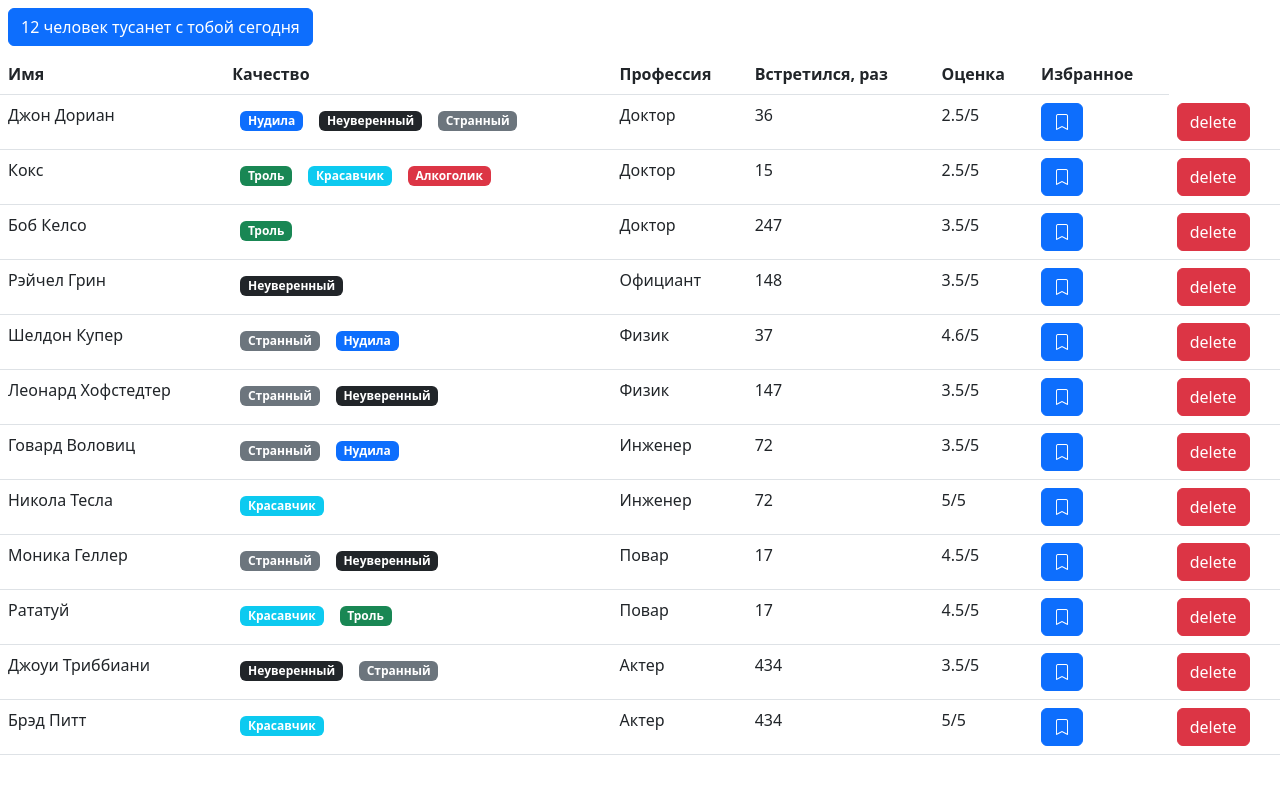
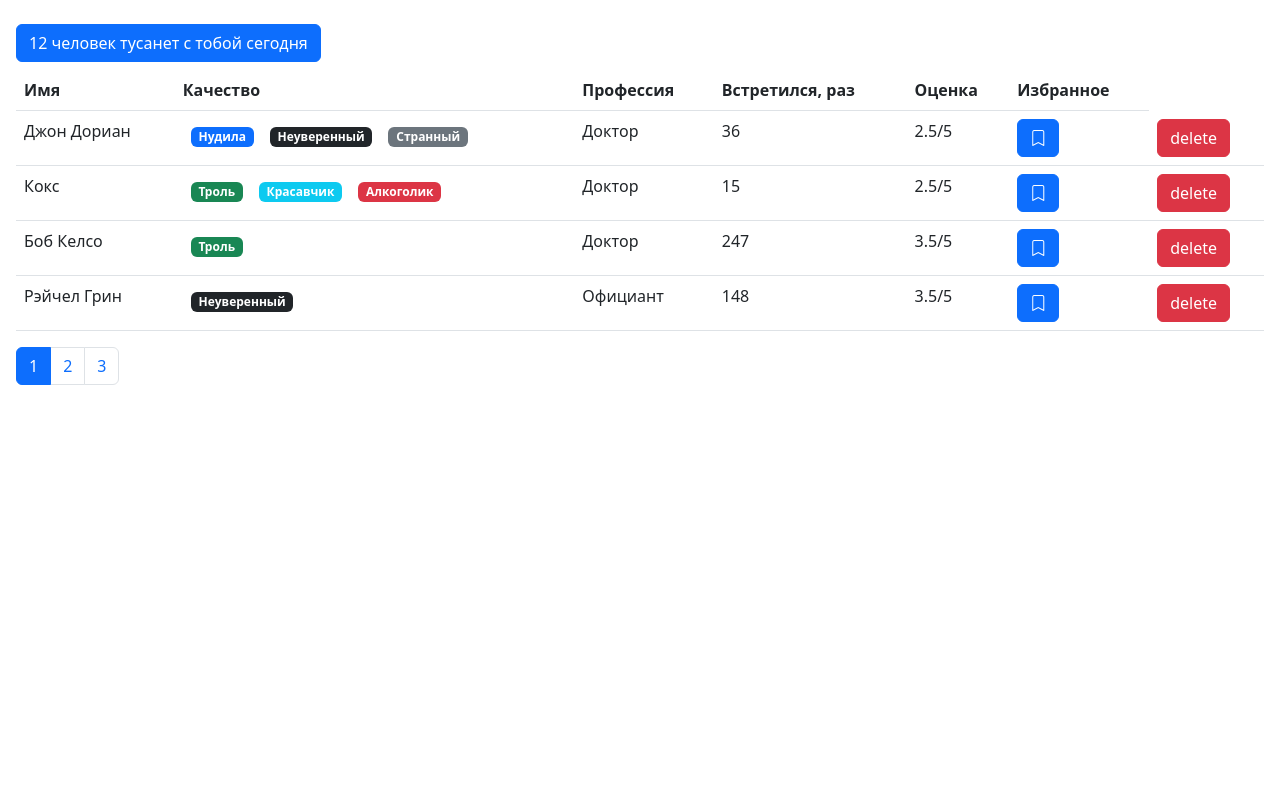
Before and after one commit to NMKD/fast-company, a React (Create React App) app: page / in a window 1280 px wide. Shown: the top 794 px of the page. Built offline with nearby package versions, Linux system fonts and the light colour scheme.

Commit message:
adding paginate, used module lodash

```diff
--- a/package.json
+++ b/package.json
@@ -7,6 +7,8 @@
     "@testing-library/react": "^13.4.0",
     "@testing-library/user-event": "^13.5.0",
     "bootstrap": "^5.2.3",
+    "lodash": "^4.17.21",
+    "prop-types": "^15.8.1",
     "react": "^18.2.0",
     "react-dom": "^18.2.0",
     "react-scripts": "5.0.1",
--- a/src/App.js
+++ b/src/App.js
@@ -2,6 +2,8 @@
 import Users from "./components/User/users";
 import api from "./api/index";
 import SearchStatus from "./components/User/searchStatus";
+import Pagination from "./components/User/pagination";
+import paginate from "../src/utils/paginate";
 
 const App = () => {
   const apiUsers = api.users.fetchAll();
@@ -14,6 +16,7 @@
     "Избранное",
   ];
   const [users, setUsers] = useState(apiUsers);
+  const count = users.length;
   const handleDelete = (userId) =>
     setUsers((prevState) => prevState.filter((d) => d._id !== userId));
 
@@ -27,10 +30,18 @@
     );
   };
 
+  // Pagination
+  const pageSize = 4;
+  const [currentPage, setCurrentPage] = useState(1);
+  const handlePageChange = (i) => {
+    setCurrentPage(i);
+  };
+  const usersCrop = paginate(users, currentPage, pageSize);
+
   return (
-    <div>
-      <SearchStatus length={users.length} />
-      {users.length > 0 && (
+    <div className="p-3">
+      <SearchStatus length={count} />
+      {count > 0 && (
         <table className="table">
           <thead>
             <tr>
@@ -43,13 +54,19 @@
           </thead>
           <tbody>
             <Users
-              users={users}
+              users={usersCrop}
               onDelete={handleDelete}
               onToogle={handleToogleBookMark}
             />
           </tbody>
         </table>
       )}
+      <Pagination
+        itemsCount={count}
+        pageSize={pageSize}
+        currentPage={currentPage}
+        onPageChange={handlePageChange}
+      />
     </div>
   );
 };
--- /dev/null
+++ b/src/components/User/pagination.jsx
@@ -0,0 +1,30 @@
+import _ from "lodash";
+const Pagination = ({ itemsCount, pageSize, onPageChange, currentPage }) => {
+  const pageCount = Math.ceil(itemsCount / pageSize);
+  if (pageCount === 1) return null;
+  const pages = _.range(1, pageCount + 1);
+  return (
+    <>
+      <nav>
+        <ul className="pagination">
+          {pages.map((page) => (
+            <li
+              className={"page-item " + (currentPage === page ? "active" : "")}
+              key={"page_" + page}
+            >
+              <a
+                href="#link"
+                className="page-link"
+                onClick={() => onPageChange(page)}
+              >
+                {page}
+              </a>
+            </li>
+          ))}
+        </ul>
+      </nav>
+    </>
+  );
+};
+
+export default Pagination;
--- a/src/components/User/searchStatus.jsx
+++ b/src/components/User/searchStatus.jsx
@@ -8,7 +8,9 @@
   };
   return (
     <button
-      className={"btn m-2 " + (length === 0 ? "btn-danger" : "btn-primary")}
+      className={
+        "btn mt-2 mb-2 " + (length === 0 ? "btn-danger" : "btn-primary")
+      }
     >
       {length > 0 ? renderPhrase(length) : "Никто с тобой не тусанет"}
     </button>
--- /dev/null
+++ b/src/utils/paginate.js
@@ -0,0 +1,6 @@
+const paginate = (items, pageNumber, pageSize) => {
+  const startIndex = (pageNumber - 1) * pageSize;
+  return [...items].splice(startIndex, pageSize);
+};
+
+export default paginate;
```
Also changed, not shown: 1 other file (tests, documents, lock files or other folders).
